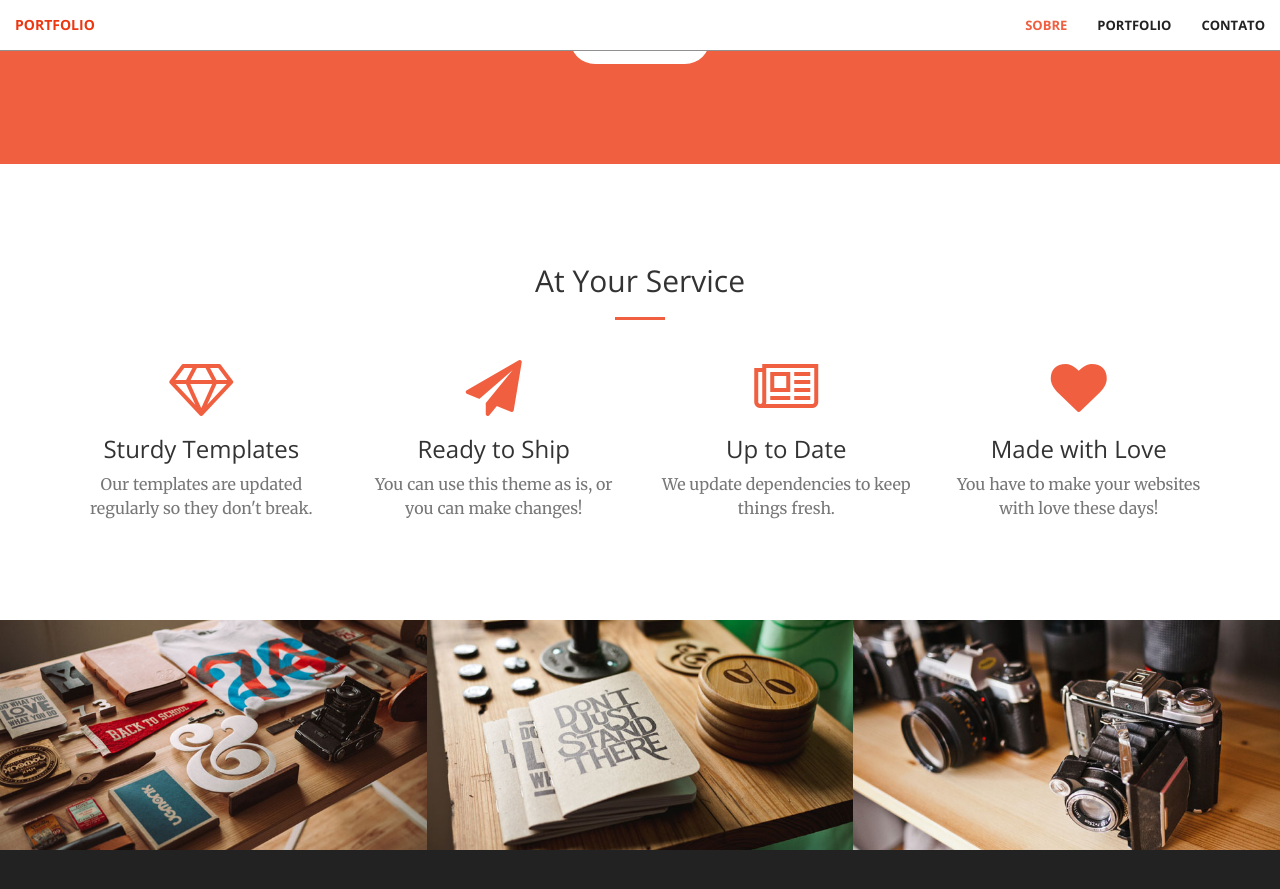
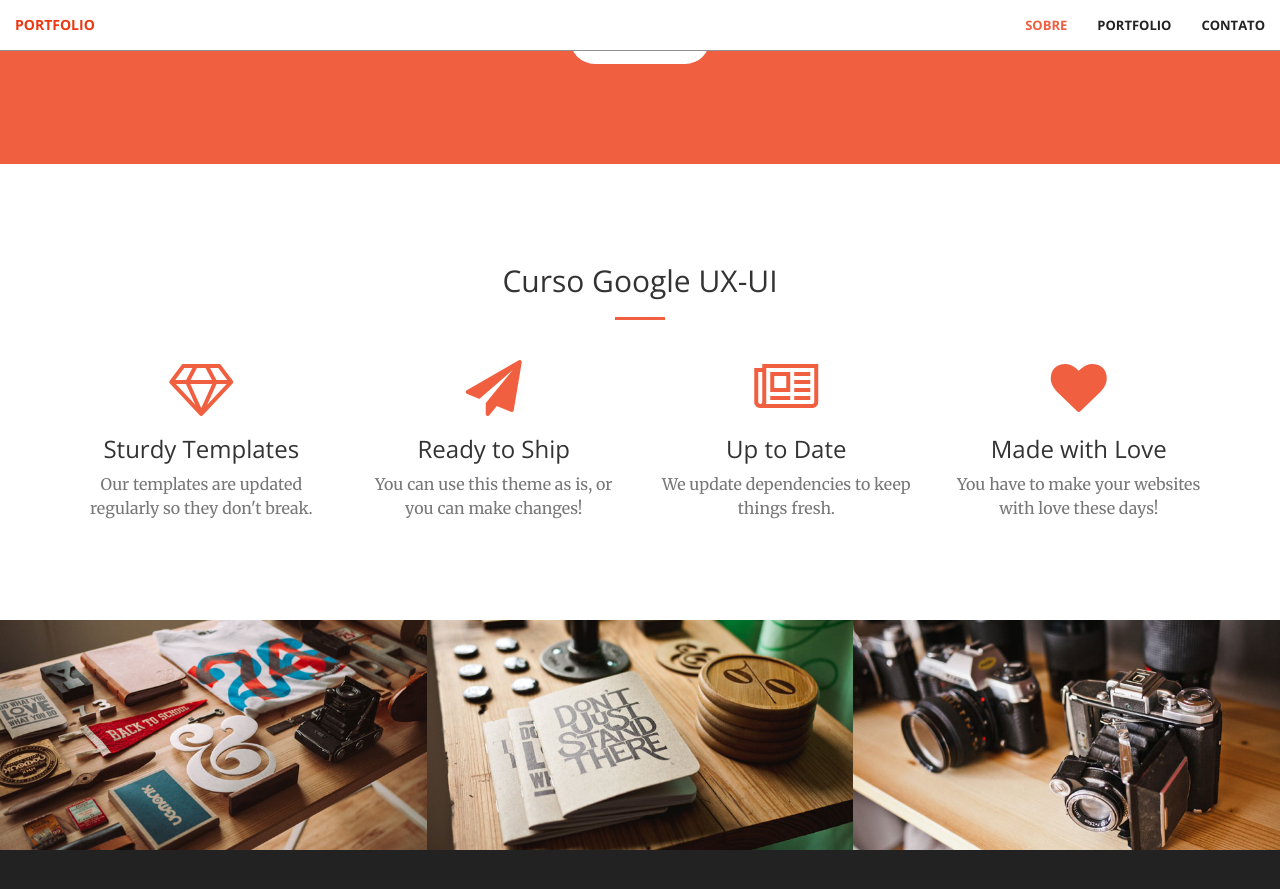
Before and after one commit to tiagocopelli/Coursera-Google-Design-UX, a Jekyll site: the page built from index.html, in a window 1280 px wide and 900 px high, scrolled down 1095 px. Shown: the top 889 px of the window. Built offline with Jekyll 4.4.1, drawn with Linux system fonts in a browser that asks for light colours.

Commit message:
Update services.html

```diff
--- a/_includes/services.html
+++ b/_includes/services.html
@@ -2,7 +2,7 @@
     <div class="container">
         <div class="row">
             <div class="col-lg-12 text-center">
-                <h2 class="section-heading">At Your Service</h2>
+                <h2 class="section-heading">Curso Google UX-UI</h2>
                 <hr class="primary">
             </div>
         </div>
```
